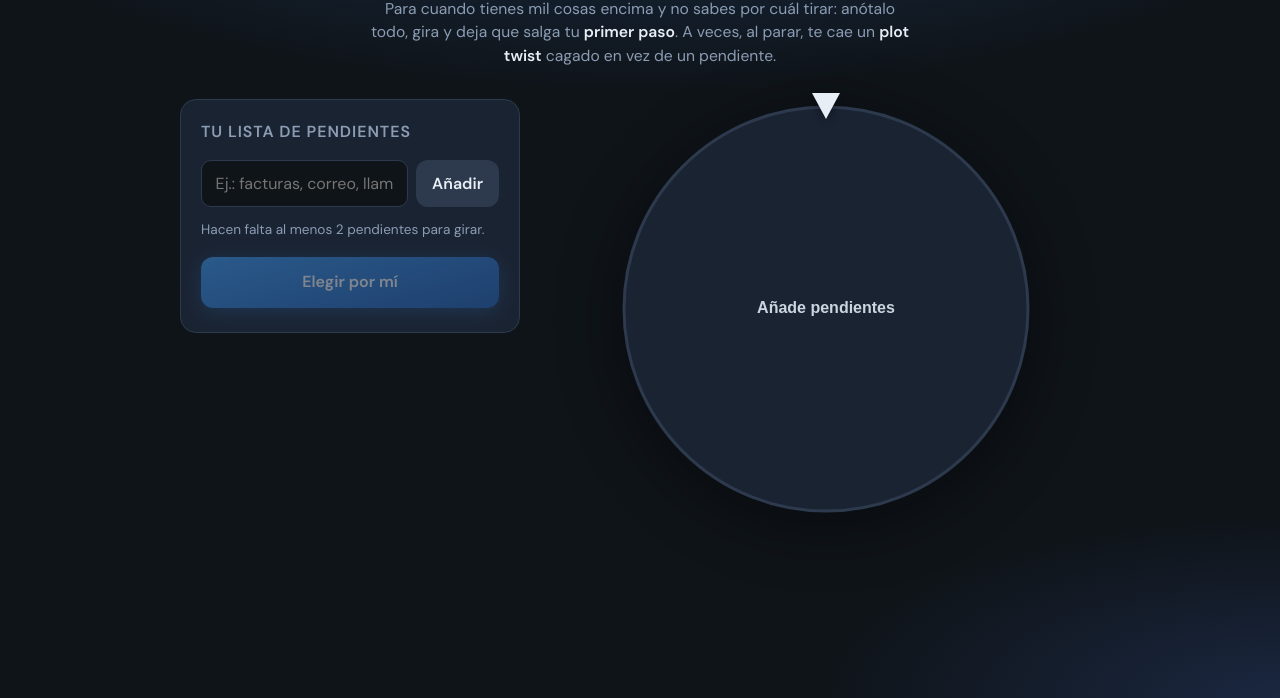
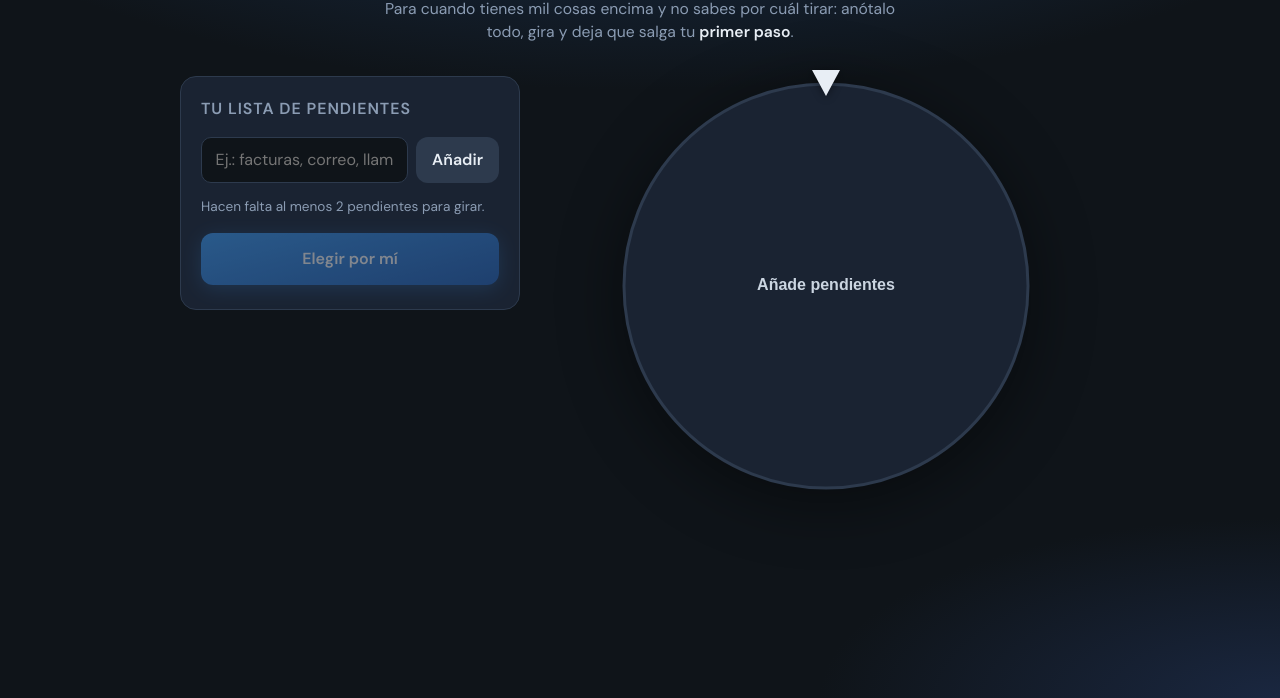
Before and after one commit to EduardoMac6/ruleta-de-pendientes, a plain HTML site: page index.html in a window 1280 px wide. Shown: the part 102-800 px from the top of the page. Drawn offline with Linux system fonts and the light colour scheme.

Commit message:
fix(copy): acorta subtítulo del hero
Made-with: Cursor

```diff
--- a/index.html
+++ b/index.html
@@ -17,7 +17,7 @@
       <h1>¿Por dónde empiezo?</h1>
       <p class="subtitle">
         Para cuando tienes mil cosas encima y no sabes por cuál tirar: anótalo todo, gira y deja que salga tu
-        <strong>primer paso</strong>. A veces, al parar, te cae un <strong>plot twist</strong> cagado en vez de un pendiente.
+        <strong>primer paso</strong>.
       </p>
     </header>
 
```
